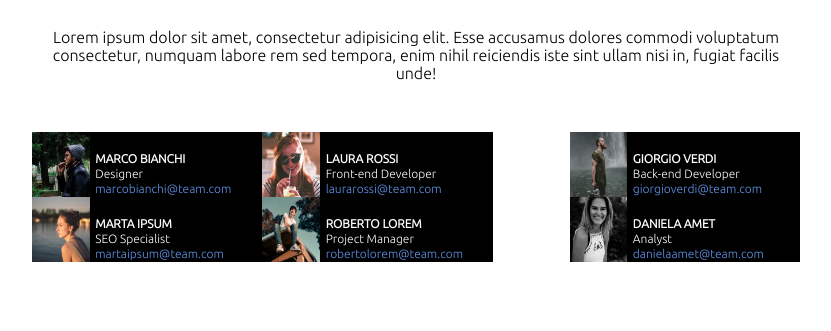
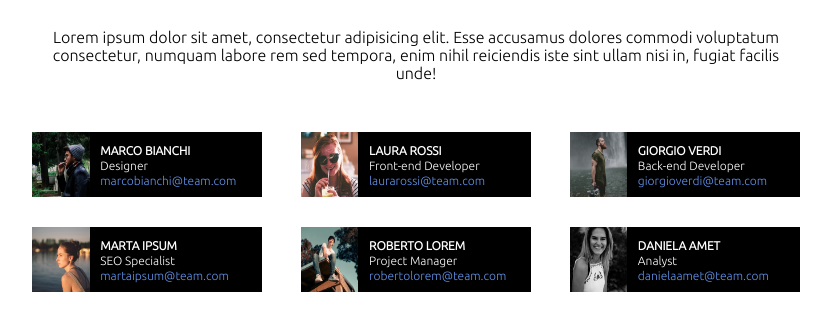
Before and after one commit to RiccardoSignorini/html-css-float-cards, a plain HTML site: page index.html in a window 1280 px wide. Shown: the part 115-446 px from the top of the page, without its empty margins (224-1055 px from the left). Drawn offline with Linux system fonts and the light colour scheme.

Commit message:
Finale (preliminare)

```diff
--- a/assets/css/style.css
+++ b/assets/css/style.css
@@ -34,11 +34,7 @@ div{
     background-color: black;
     color: white;
     height: 65px;
-}
-div::after{
-    content: "";
-    display: table;
-    clear: both;
+    margin-bottom: 30px;
 }
 
 table, div{
@@ -55,15 +51,23 @@ img{
     color: cornflowerblue;
 }
 
-.flot-left{
-    float: left;
-    margin-right: 50px;
-}
-
 .float-right{
     float: right;
 }
 
+.centre-card{
+    margin-left: 5%;
+}
+
 table{
     font-size: 12px;
+    padding-bottom: 4px;
+    padding-left: 5px;
+
 }
+
+table::after{
+    content: "";
+    display: table;
+    clear: both;
+}
```
Also changed, not shown: index.html (+2 -1 lines).
